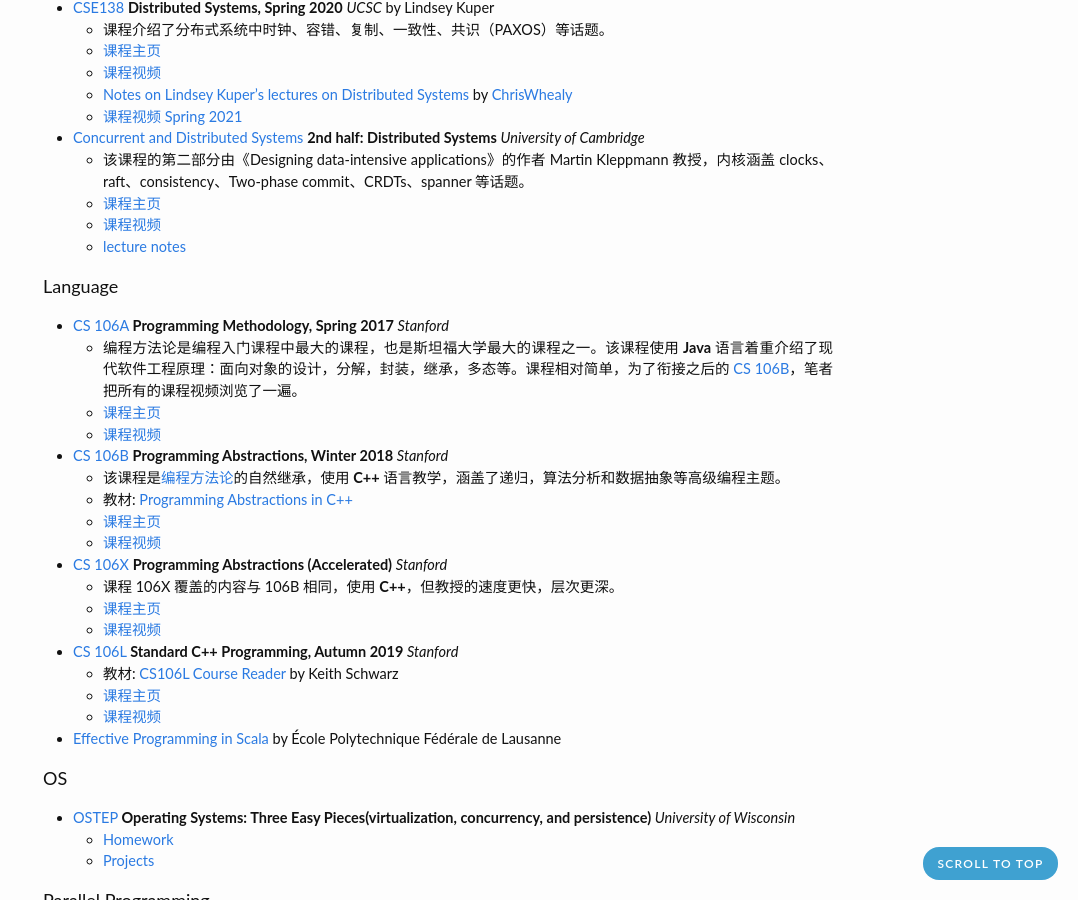
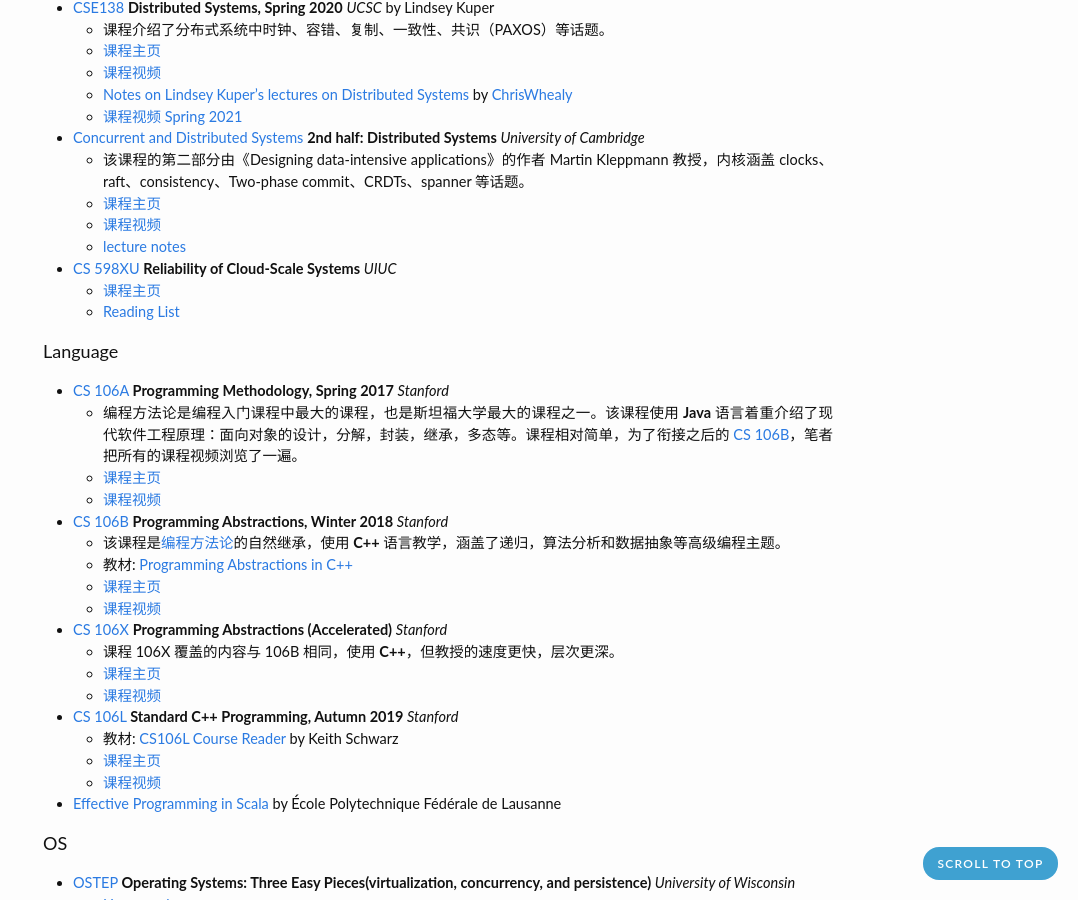
Before and after one commit to zhjwpku/zhjwpku.github.io, a Jekyll site: the page built from _posts/2018-09-16-awesome-cs-courses.md, in a window 1280 px wide and 900 px high, scrolled down 2027 px. Shown: the whole window, without its empty margins (202-1280 px from the left). Built offline with Jekyll 4.4.1, drawn with Linux system fonts in a browser that asks for light colours; comment, search, counter and statistics services are not loaded.

Commit message:
CS 598XU
Signed-off-by: Zhao Junwang <zhjwpku@gmail.com>

```diff
--- a/_posts/2018-09-16-awesome-cs-courses.md
+++ b/_posts/2018-09-16-awesome-cs-courses.md
@@ -105,6 +105,9 @@
   - [课程主页][ConcDisSys]
   - [课程视频](https://www.youtube.com/playlist?list=PLeKd45zvjcDFUEv_ohr_HdUFe97RItdiB)
   - [lecture notes](https://www.cl.cam.ac.uk/teaching/2122/ConcDisSys/dist-sys-notes.pdf)
+- [CS 598XU][cs598xu] **Reliability of Cloud-Scale Systems** *UIUC*
+  - [课程主页][cs598xu]
+  - [Reading List][cs598xu-reading-list]
 
 #### Language
 
@@ -256,3 +259,5 @@
 [15721]: https://15721.courses.cs.cmu.edu/
 [cs186]: https://cs186berkeley.net/
 [CS186Berkeley]: https://www.youtube.com/@CS186Berkeley/playlists
+[cs598xu]: https://cs598txu-uiuc.github.io/spring22/index.html
+[cs598xu-reading-list]: https://cs598txu-uiuc.github.io/spring22/readings.html
```
